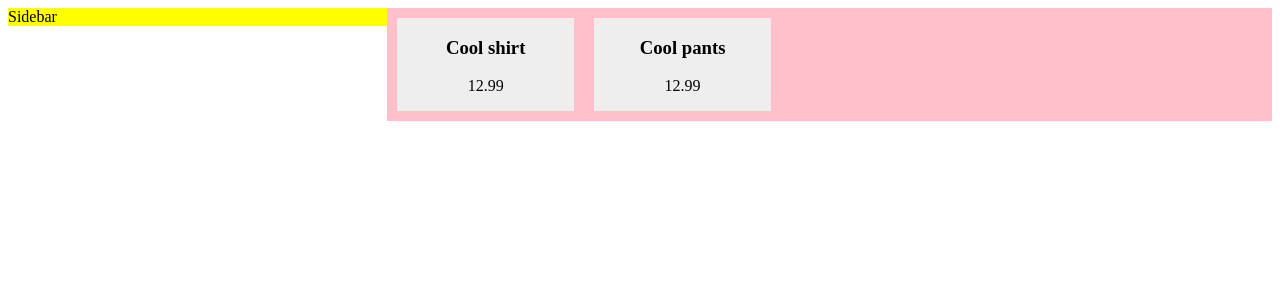
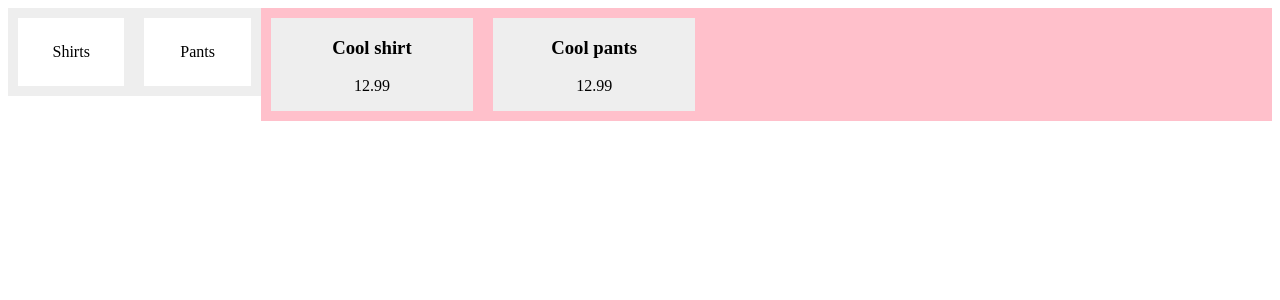
Before and after one commit to markhamilton90/apparel-store, a React (Create React App) app: page / in a window 1280 px wide. Shown: the top 300 px of the page. Built offline with nearby package versions, Linux system fonts and the light colour scheme.

Commit message:
added filters logic

```diff
--- a/package.json
+++ b/package.json
@@ -7,6 +7,9 @@
     "react-scripts": "4.0.3"
   },
   "dependencies": {
+    "@fortawesome/fontawesome-svg-core": "^6.2.1",
+    "@fortawesome/free-solid-svg-icons": "^6.2.1",
+    "@fortawesome/react-fontawesome": "^0.2.0",
     "firebase": "8.10.0",
     "prop-types": "15.7.2",
     "re-base": "4.0.0",
--- a/src/components/App.js
+++ b/src/components/App.js
@@ -1,22 +1,30 @@
 import React from 'react';
 import Sidebar from './Sidebar';
 import Results from './Results';
-import items from '../sample-items.js'
+import items from '../sample-items.js';
+import filters from '../sample-filters.js';
 
 class App extends React.Component {
 
     state = {
-        inventory: items
+        inventory: items,
+        filters: filters,
+        activeFilter: null
     }
 
-    doThing = () => {
-        alert('hiiiiiiii')
+    handleClick = filter => {
+        const updatedFilters = this.state.filters;
+        const newActiveFilter = filter != this.state.activeFilter ? filter : null;
+        this.setState({
+            filters: updatedFilters,
+            activeFilter: newActiveFilter
+        })
     }
 
     render() {
         return (
             <div className="store">
-                <Sidebar />
+                <Sidebar filters={ this.state.filters } handleClick={ this.handleClick } activeFilter={ this.state.activeFilter } />
                 <Results inventory={ this.state.inventory } />
             </div>
         )
--- a/src/components/Results.js
+++ b/src/components/Results.js
@@ -6,6 +6,7 @@ class Results extends React.Component {
         return (
             <div className="results">
                 {
+                    // filter(item => inventory[item].type === 'pants')
                     Object.keys(inventory).map( item => (
                         <div className="inventory" key={ item }>
                             <h3>{ inventory[item].title }</h3>
--- a/src/components/Sidebar.js
+++ b/src/components/Sidebar.js
@@ -2,7 +2,22 @@ import React from 'react';
 
 class Sidebar extends React.Component {
     render() {
-        return <div className="sidebar">Sidebar</div>
+        const filters = this.props.filters;
+        const activeFilter = this.props.activeFilter;
+        return (
+            <div className="sidebar">
+                {
+                    Object.keys(this.props.filters).map( filter => (
+                        <div
+                            className={`filter ${ filter === activeFilter ? "selected" : "" }`}
+                            key={ filter }
+                            onClick={ () => this.props.handleClick(filter) }>
+                            { this.props.filters[filter].label }
+                        </div>
+                    ))
+                }
+            </div>
+        )
     }
 }
 
--- a/src/css/stylin.css
+++ b/src/css/stylin.css
@@ -2,13 +2,27 @@
   display: flex;
 }
 .store .sidebar {
-  width: 30%;
+  display: flex;
+  width: 20%;
   height: 100%;
-  background: yellow;
+  background: #eee;
+}
+.store .sidebar .filter {
+  flex-basis: 50%;
+  background: #fff;
+  text-align: center;
+  padding: 25px 0;
+  margin: 10px;
+  transition: all 0.25s;
+  cursor: pointer;
+}
+.store .sidebar .filter:hover, .store .sidebar .filter.selected {
+  background: #000;
+  color: #fff;
 }
 .store .results {
   display: flex;
-  width: 70%;
+  width: 80%;
   height: 100%;
   background: pink;
 }
--- /dev/null
+++ b/src/sample-filters.js
@@ -0,0 +1,15 @@
+// This is just some sample data
+const filters = {
+    shirts: {
+        label: 'Shirts',
+        name: 'shirts',
+        selected: false
+    },
+    pants: {
+        label: 'Pants',
+        name: 'pants',
+        selected: false
+    }
+}
+
+export default filters;
--- a/src/sample-items.js
+++ b/src/sample-items.js
@@ -2,11 +2,13 @@
 const items = {
     item1: {
         title: 'Cool shirt',
-        price: 12.99
+        price: 12.99,
+        type: 'shirt'
     },
     item2: {
         title: 'Cool pants',
-        price: 12.99
+        price: 12.99,
+        type: 'pants'
     }
 }
 
--- a/src/scss/stylin.scss
+++ b/src/scss/stylin.scss
@@ -1,13 +1,28 @@
 .store {
     display: flex;
     .sidebar {
-        width: 30%;
+        display: flex;
+        width: 20%;
         height: 100%;
-        background: yellow;
+        background: #eee;
+        .filter {
+            flex-basis: 50%;
+            background: #fff;
+            text-align: center;
+            padding: 25px 0;
+            margin: 10px;
+            transition: all .25s;
+            cursor: pointer;
+            &:hover,
+            &.selected {
+                background: #000;
+                color: #fff;
+            }
+        }
     }
     .results {
         display: flex;
-        width: 70%;
+        width: 80%;
         height: 100%;
         background: pink;
         .inventory {
```
Also changed, not shown: 1 other file (tests, documents, lock files or other folders).
